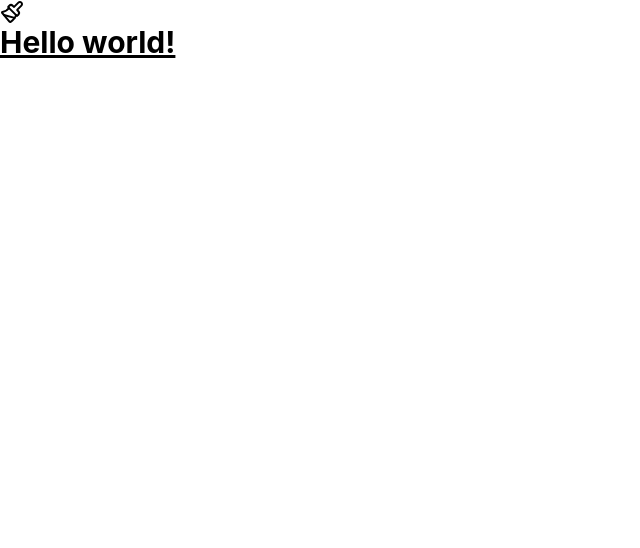
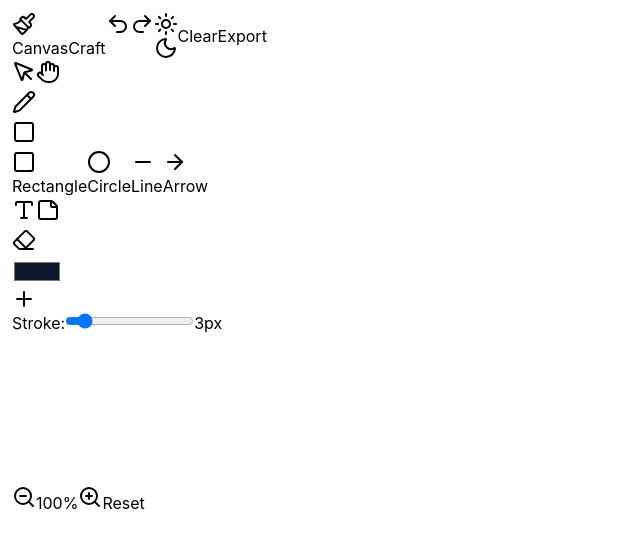
Before and after one commit to SAIDEEPBHANGE/CanvasCraft, a React (Vite) app in the folder CanvasCraftSB/: page / in a window 1280 px wide. Shown: the top 548 px of the page, without its empty margins (0-640 px from the left). Built offline with nearby package versions, Linux system fonts and the light colour scheme.

Commit message:
Project is Added Icons

```diff
--- a/CanvasCraftSB/index.html
+++ b/CanvasCraftSB/index.html
@@ -10,7 +10,9 @@
     <meta name="viewport" content="width=device-width, initial-scale=1.0" />
     <title>CanvasCraft — Collaborative Whiteboard</title>
   </head>
-  <body>
+  <body
+    class="flex h-screen flex-col gap-3 overflow-hidden p-3 bg-white font-sans transition-colors duration-300 ease-in-out"
+  >
     <div id="root"></div>
     <script type="module" src="/src/main.jsx"></script>
   </body>
--- a/CanvasCraftSB/src/App.jsx
+++ b/CanvasCraftSB/src/App.jsx
@@ -1,9 +1,11 @@
-import { Paintbrush } from "lucide-react";
+import Header from "./Header";
+import MainBody from "./MainBody";
+
 function App() {
   return (
     <>
-      <Paintbrush />
-      <h1 class="text-3xl font-bold underline">Hello world!</h1>
+      <Header />
+      <MainBody />
     </>
   );
 }
--- /dev/null
+++ b/CanvasCraftSB/src/Header.jsx
@@ -0,0 +1,12 @@
+import LeftHeader from "./HeaderComponents/LeftHeader";
+import RightHeader from "./HeaderComponents/RightHeader";
+
+function Header() {
+  return (
+    <header className="flex">
+      <LeftHeader />
+      <RightHeader />
+    </header>
+  );
+}
+export default Header;
--- /dev/null
+++ b/CanvasCraftSB/src/HeaderComponents/LeftHeader.jsx
@@ -0,0 +1,11 @@
+import { Paintbrush } from "lucide-react";
+
+function LeftHeader() {
+  return (
+    <div className="">
+      <Paintbrush />
+      <span className="">CanvasCraft</span>
+    </div>
+  );
+}
+export default LeftHeader;
--- /dev/null
+++ b/CanvasCraftSB/src/HeaderComponents/RightHeader.jsx
@@ -0,0 +1,43 @@
+import { Undo2, Redo2, Sun, Moon } from "lucide-react";
+
+function RightHeader() {
+  return (
+    <div className="flex">
+      <div className="">
+        <button
+          className=""
+          id="undoBtn"
+          title="Undo (Ctrl+Z)"
+          aria-label="Undo"
+        >
+          <Undo2 />
+        </button>
+        <button
+          className=""
+          id="redoBtn"
+          title="Redo (Ctrl+Y)"
+          aria-label="Redo"
+        >
+          <Redo2 />
+        </button>
+      </div>
+      <div className=""></div>
+      <button
+        className=""
+        id="themeToggle"
+        title="Toggle Theme"
+        aria-label="Toggle Theme"
+      >
+        <Sun />
+        <Moon />
+      </button>
+      <button className="" id="clearCanvas">
+        Clear
+      </button>
+      <button className="" id="exportBtn">
+        Export
+      </button>
+    </div>
+  );
+}
+export default RightHeader;
--- /dev/null
+++ b/CanvasCraftSB/src/MainBody.jsx
@@ -0,0 +1,16 @@
+import DrawingTools from "./MainBodyComponents/DrawingTools";
+import PropertiesBar from "./MainBodyComponents/PropertiesBar";
+import WhiteBoard from "./MainBodyComponents/WhiteBoard";
+import ZoomFunctions from "./MainBodyComponents/ZoomFunctions";
+
+function MainBody() {
+  return (
+    <main className="">
+      <DrawingTools />
+      <PropertiesBar />
+      <WhiteBoard />
+      <ZoomFunctions />
+    </main>
+  );
+}
+export default MainBody;
--- /dev/null
+++ b/CanvasCraftSB/src/MainBodyComponents/DrawingTools.jsx
@@ -0,0 +1,129 @@
+import {
+  MousePointer,
+  Hand,
+  Pencil,
+  Square,
+  Circle,
+  Minus,
+  ArrowRight,
+  Type,
+  StickyNote,
+  Eraser,
+  Plus,
+} from "lucide-react";
+
+function DrawingTools() {
+  return (
+    <aside className="" id="toolBar" aria-label="Drawing Tools">
+      <div className="">
+        <button
+          className=""
+          data-tool="select"
+          title="Select (V)"
+          aria-label="Select Tool"
+        >
+          <MousePointer />
+        </button>
+        <button
+          className=""
+          data-tool="pan"
+          title="Hand / Pan (H)"
+          aria-label="Pan Tool"
+        >
+          <Hand />
+        </button>
+        <div className=""></div>
+        <button
+          className=""
+          data-tool="pencil"
+          title="Pencil (P)"
+          aria-label="Pencil Tool"
+        >
+          <Pencil />
+        </button>
+        <div className="">
+          <button
+            className=""
+            data-tool="shape"
+            id="shapeMenuBtn"
+            title="Shapes (S)"
+            aria-label="Shape Selector"
+          >
+            <Square />
+          </button>
+          <div className="" id="shapeMenu">
+            <button className="" data-shape="rectangle" title="Rectangle">
+              <Square />
+              <span>Rectangle</span>
+            </button>
+            <button className="" data-shape="circle" title="Circle">
+              <Circle />
+              <span>Circle</span>
+            </button>
+            <button className="" data-shape="line" title="Line">
+              <Minus />
+              <span>Line</span>
+            </button>
+            <button className="" data-shape="arrow" title="Arrow">
+              <ArrowRight />
+              <span>Arrow</span>
+            </button>
+          </div>
+        </div>
+        <button
+          className=""
+          data-tool="text"
+          title="Text (T)"
+          aria-label="Text Tool"
+        >
+          <Type />
+        </button>
+        <button
+          className=""
+          data-tool="sticky"
+          title="Sticky Note (N)"
+          aria-label="Sticky Note Tool"
+        >
+          <StickyNote />
+        </button>
+        <div className=""></div>
+        <button
+          className=""
+          data-tool="eraser"
+          title="Eraser (E)"
+          aria-label="Eraser Tool"
+        >
+          <Eraser />
+        </button>
+      </div>
+      <div className=""></div>
+      <div className="" id="colorPicker" title="Color Palette">
+        <span
+          className=""
+          // style="background: #0f172a"
+          data-color="#0f172a"
+        ></span>
+        <span
+          className=""
+          // style="background: #6366f1"
+          data-color="#6366f1"
+        ></span>
+        <span
+          className=""
+          // style="background: #ef4444"
+          data-color="#ef4444"
+        ></span>
+        <span
+          className=""
+          // style="background: #10b981"
+          data-color="#10b981"
+        ></span>
+        <label className="" title="Custom Color">
+          <input type="color" id="customColorInput" value="#0f172a" />
+          <Plus />
+        </label>
+      </div>
+    </aside>
+  );
+}
+export default DrawingTools;
--- /dev/null
+++ b/CanvasCraftSB/src/MainBodyComponents/PropertiesBar.jsx
@@ -0,0 +1,10 @@
+function PropertiesBar() {
+  return (
+    <div className="" id="propertiesBar">
+      <label for="strokeWidth">Stroke:</label>
+      <input type="range" id="strokeWidth" min="1" max="20" value="3" />
+      <span id="strokeWidthValue">3px</span>
+    </div>
+  );
+}
+export default PropertiesBar;
--- /dev/null
+++ b/CanvasCraftSB/src/MainBodyComponents/WhiteBoard.jsx
@@ -0,0 +1,8 @@
+function WhiteBoard() {
+  return (
+    <section className="">
+      <canvas id="whiteboard"></canvas>
+    </section>
+  );
+}
+export default WhiteBoard;
--- /dev/null
+++ b/CanvasCraftSB/src/MainBodyComponents/ZoomFunctions.jsx
@@ -0,0 +1,19 @@
+import { ZoomIn, ZoomOut } from "lucide-react";
+
+function ZoomFunctions() {
+  return (
+    <div className="">
+      <button className="" id="zoomOutBtn" title="Zoom Out (-)">
+        <ZoomOut />
+      </button>
+      <span id="zoomLevel">100%</span>
+      <button className="" id="zoomInBtn" title="Zoom In (+)">
+        <ZoomIn />
+      </button>
+      <button className="" id="zoomResetBtn" title="Reset Zoom">
+        Reset
+      </button>
+    </div>
+  );
+}
+export default ZoomFunctions;
```
